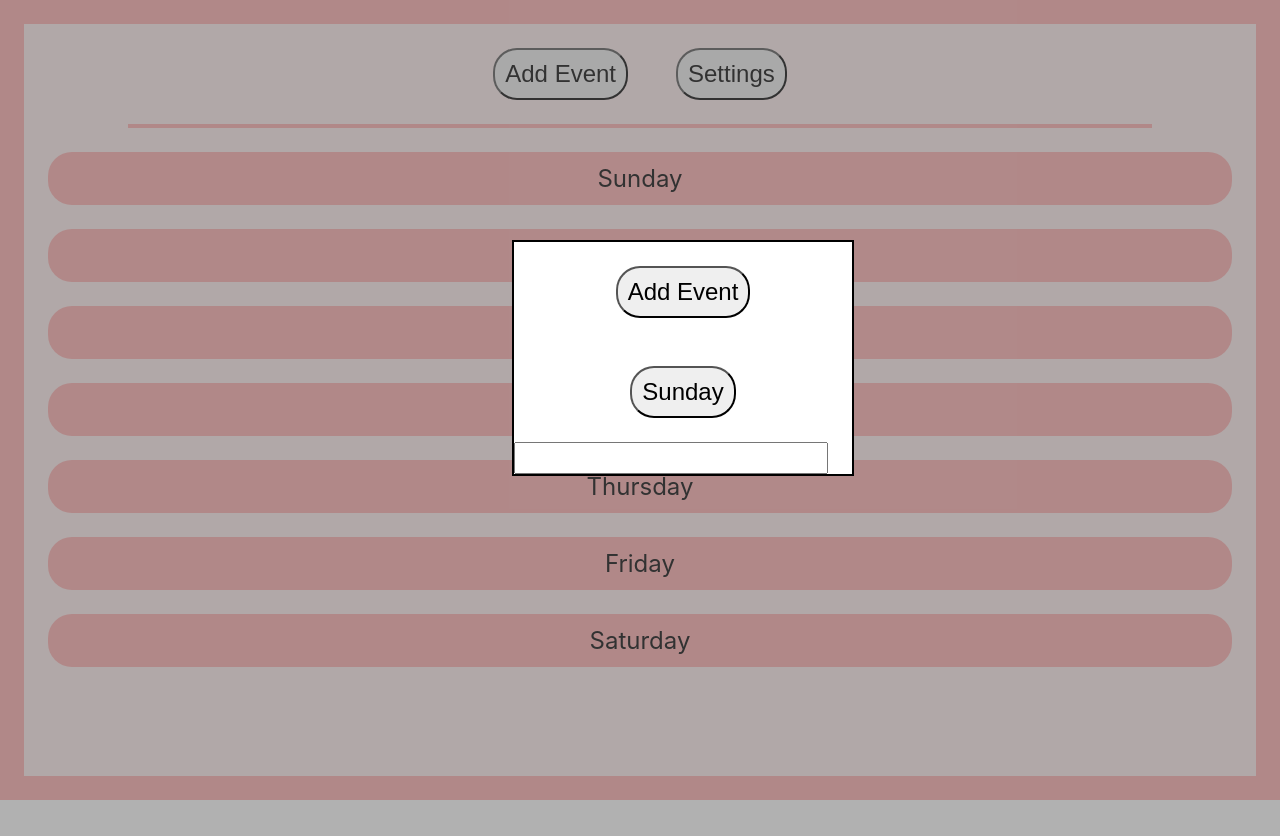
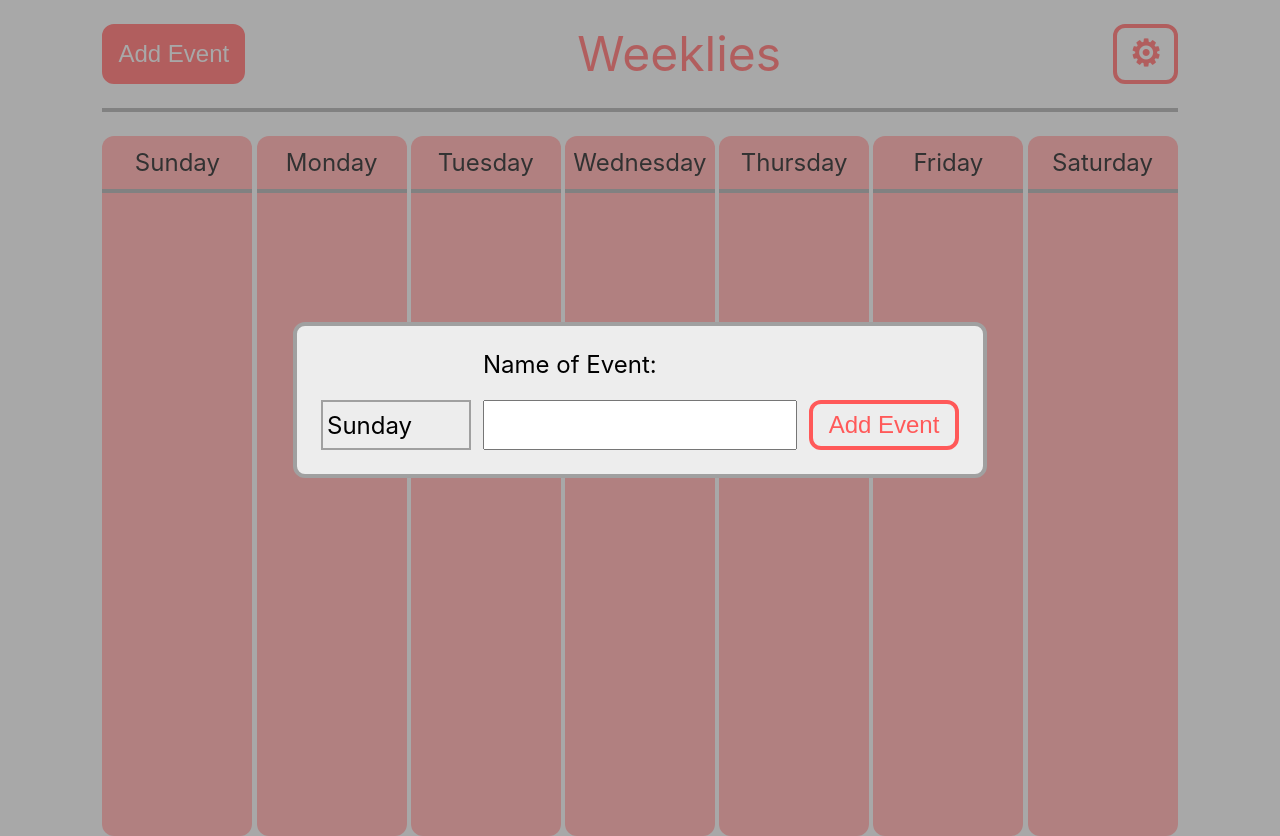
Before and after one commit to blloop/weeklies-alpha, a React (Create React App) app: page / in a window 1280 px wide. Both pictures are taken after a click on the button "Add Event". Before the commit the page ends 800 px from the top, so only its background shows below. Built offline with nearby package versions, Linux system fonts and the light colour scheme.

Commit message:
add overhauled style changes

```diff
--- a/src/components/AddEventDialog.js
+++ b/src/components/AddEventDialog.js
@@ -49,19 +49,23 @@ class AddEventDialog extends Component {
         return (
             <>
                 {this.props.showDialog &&
-                    <div className='addevents overlay'>
-                        <button
-                            onClick={this.addToList.bind(this)}>
-                            Add Event
-                        </button>
+                    <div className='addevents overlay rounded'>
                         <DayDropdown
                             changeDay={this.changeDay}
                             dayOfWeek={this.state.dayOfWeek}>
                         </DayDropdown>
-                        <input
-                            onChange={this.updateText}
-                            value={this.state.inputText}>
-                        </input>
+                        <div className='text-container'>
+                            <p> Name of Event: </p>
+                            <input
+                                onChange={this.updateText}
+                                value={this.state.inputText}>
+                            </input>
+                        </div>
+                        <button
+                            className='contrast add-button'
+                            onClick={this.addToList.bind(this)}>
+                            Add Event
+                        </button>
                     </div>
                 }
             </>
--- a/src/components/Calendar.js
+++ b/src/components/Calendar.js
@@ -13,6 +13,10 @@ class Calendar extends Component {
     }
 
     addEvent = (item) => {
+        if (item.title === '') {
+            alert('Event title cannot be empty!');
+            return;
+        }
         if (this.state.Events.some(
             curr => curr.title === item.title && curr.day === item.day)) {
             alert("Cannot add duplicate event!");
@@ -28,11 +32,11 @@ class Calendar extends Component {
     };
 
     clearEvents() {
+        localStorage.removeItem('weeklies-events');
         let newState = {
             Events: []
         }
         this.setState(newState);
-        localStorage.setItem('weeklies-events', JSON.stringify(this.state.Events));
     }
 
     render() {
--- a/src/components/DayDropdown.js
+++ b/src/components/DayDropdown.js
@@ -27,18 +27,23 @@ class DayDropdown extends Component {
 
     render() {
         return (
-            <div>
-                <button onClick={this.toggleOpen.bind(this)}> {this.props.dayOfWeek} </button>
-                {this.state.open ? (
-                    <ul className="dropdown">
-                        {WeekDays.map(
-                            (day) => (day === this.props.dayOfWeek ? null :
-                                <li key={day} className="dropdown-item">
-                                    <button onClick={() => this.setDay(day)}> {day} </button>
-                                </li >)
-                        )}
-                    </ul>
-                ) : null}
+            <div className='drop-container'>
+                <button className='drop-open top-level' onClick={this.toggleOpen.bind(this)}> {this.props.dayOfWeek} </button>
+                {
+                    this.state.open ? (
+                        <ul className='dropdown'>
+                            {WeekDays.map(
+                                (day) => (day === this.props.dayOfWeek ? null :
+                                    <button
+                                        key={day}
+                                        className='drop-open'
+                                        onClick={() => this.setDay(day)}>
+                                        {day}
+                                    </button>)
+                            )}
+                        </ul>
+                    ) : null
+                }
             </div>
         )
     }
--- a/src/components/EventList.js
+++ b/src/components/EventList.js
@@ -36,30 +36,37 @@ class EventList extends Component {
             <div className='eventlist'>
                 <div className='column' id='Sunday'>
                     <p> Sunday </p>
+                    <hr></hr>
                     {Sunday}
                 </div>
                 <div className='column' id='Monday'>
                     <p> Monday </p>
+                    <hr></hr>
                     {Monday}
                 </div>
                 <div className='column' id='Tuesday'>
                     <p> Tuesday </p>
+                    <hr></hr>
                     {Tuesday}
                 </div>
                 <div className='column' id='Wednesday'>
                     <p> Wednesday </p>
+                    <hr></hr>
                     {Wednesday}
                 </div>
                 <div className='column' id='Thursday'>
                     <p> Thursday </p>
+                    <hr></hr>
                     {Thursday}
                 </div>
                 <div className='column' id='Friday'>
                     <p> Friday </p>
+                    <hr></hr>
                     {Friday}
                 </div>
                 <div className='column' id='Saturday'>
                     <p> Saturday </p>
+                    <hr></hr>
                     {Saturday}
                 </div>
             </div>
--- a/src/components/NavBar.js
+++ b/src/components/NavBar.js
@@ -45,12 +45,17 @@ class NavBar extends Component {
         return (
             <div className='navbar' >
                 <button
+                    type='button'
+                    className='accent'
                     onClick={this.openAddEvent.bind(this)}>
                     Add Event
                 </button>
+                <p className='title'> Weeklies </p>
                 <button
+                    type='button'
+                    className='contrast settings-button'
                     onClick={this.openSettings.bind(this)}>
-                    Settings
+                    &#9881;
                 </button>
 
                 <Modal
--- a/src/components/SettingsDialog.js
+++ b/src/components/SettingsDialog.js
@@ -14,12 +14,14 @@ class SettingsDialog extends Component {
         return (
             <>
                 {this.props.showDialog &&
-                    <div className='settings overlay'>
+                    <div className='settings overlay rounded'>
                         <p> Settings List! </p>
+                        <hr></hr>
                         <li> 12 / 24 Hour Time </li>
-                        <li> Theme Color </li>
+                        <li> Accent Color </li>
                         <li> First Day of Week Sun / Mon </li>
                         <button
+                            className='contrast'
                             onClick={this.props.eventClear}>
                             Clear Events
                         </button>
--- a/src/index.css
+++ b/src/index.css
@@ -12,7 +12,18 @@ code {
     monospace;
 }
 
-/* Universal Styling */
+/* HTML Element Styling */
+
+:root {
+  --base-white: rgb(237, 237, 237);
+  --base-grey: rgb(160, 160, 160);
+  --light-red: rgb(255, 158, 158);
+  --dark-red: rgb(255, 89, 89);
+  --light-blue: rgb(117, 149, 255);
+  --dark-blue: rgb(53, 100, 255);
+  --light-green: rgb(140, 255, 117);
+  --dark-green: rgb(79, 255, 43);
+}
 
 * {
   margin: 0;
@@ -21,81 +32,83 @@ code {
   box-sizing: border-box;
 }
 
-.fade-in {
-  opacity: 1;
-  animation: fade-in 0.5s;
+body {
+  background-color: var(--base-white);
 }
 
-.fade-out {
-  opacity: 0;
-  animation: fade-out 0.5s;
+button {
+  padding: 12px;
+  border-radius: 12px;
+  transition: all 0.2s ease-in-out;
 }
 
-@keyframes fade-in {
-  0% {
-    opacity: 0;
-  }
-
-  100% {
-    opacity: 1;
-  }
-}
-
-@keyframes fade-out {
-  0% {
-    opacity: 1;
-  }
-
-  100% {
-    opacity: 0;
-  }
-}
-
-/* HTML Element Styling */
-
-button {
-  padding: 10px;
-  border-radius: 24px;
-  margin: 24px;
+button:hover {
+  cursor: pointer;
 }
 
 hr {
-  background-color: rgb(255, 174, 174);
   border: 0px;
   height: 4px;
-  width: 80vw;
+  width: 100%;
   margin: 0 auto;
+  background-color: var(--base-grey);
+}
+
+li {
+  list-style-type: none;
 }
 
 input {
-  margin-right: 24px;
+  height: 50px;
 }
 
-/* Class Based Styling */
+/* General Class Styling */
+
+.accent,
+.contrast:hover {
+  background-color: var(--dark-red);
+  color: var(--base-white);
+  border: 4px solid var(--dark-red);
+}
+
+.contrast,
+.accent:hover {
+  background-color: var(--base-white);
+  color: var(--dark-red);
+  border: 4px solid var(--dark-red);
+}
+
+.rounded {
+  border-radius: 12px;
+}
+
+.overlay {
+  border: 4px solid var(--base-grey);
+  padding: 24px;
+}
+
+/* Component Class Styling */
 
 .calendar {
-  width: 100vw;
+  width: 1200px;
+  max-width: 84vw;
   height: 100vh;
-  border: 24px solid rgb(255, 174, 174);
-  background-color: rgb(255, 237, 237);
+  margin: 0 auto;
+  background-color: var(--base-white);
 }
 
-.addevents {
-  border: 2px solid black;
-}
-
-.settings {
-  border: 2px solid blue;
-  padding: 24px;
+.title {
+  font-size: 48px;
+  color: var(--dark-red);
 }
 
 .overlay {
   position: fixed;
-  top: 30vh;
-  left: 40vw;
-  z-index: 5;
-  background-color: white;
-
+  top: 50%;
+  left: 50%;
+  z-index: 4;
+  transform: translate(-50%, -50%);
+  background-color: var(--base-white);
 }
 
 .modal-bg {
@@ -104,13 +117,99 @@ input {
   position: fixed;
   top: 0;
   left: 0;
+  z-index: 2;
   background-color: rgba(100, 100, 100, 0.5);
-  z-index: 4;
 }
 
-.eventlist p {
-  margin: 24px;
+.navbar {
+  padding: 24px 0;
+  display: flex;
+  justify-content: space-between;
+}
+
+.settings-button {
+  font-size: 36px;
+  font-weight: bold;
+  vertical-align: bottom;
+  padding: 0 12px;
+}
+
+.addevents {
+  display: flex;
+  flex-direction: row;
+  align-items: flex-end;
+  gap: 12px;
+}
+
+.addevents p,
+.add-button {
+  height: 50px;
+}
+
+.add-button {
+  width: 150px;
+  padding: 6px;
+}
+
+.drop-container,
+.text-container {
+  text-align: left;
+}
+
+.dropdown {
+  position: absolute;
+  /* display: flex;
+  flex-direction: column; */
+}
+
+.drop-open {
+  width: 100%;
+  height: 50px;
+  padding: 4px;
+  text-align: left;
+  border-radius: 0;
+  border: none;
+  font: inherit;
+  cursor: pointer;
+  background-color: var(--base-white);
+}
+
+.dropdown,
+.top-level {
+  width: 150px;
+  border: 2px solid var(--base-grey);
+  border-collapse: collapse;
+}
+
+.drop-open:hover {
+  background-color: var(--base-grey);
+}
+
+.settings * {
+  margin: 12px 0;
+}
+
+.eventlist {
+  width: 100%;
+  display: flex;
+  flex-direction: row;
+  justify-content: space-between;
+  overflow-x: auto;
+}
+
+.column {
+  width: 150px;
+  height: 700px;
+  margin-top: 24px;
+  border-radius: 12px;
+  background-color: var(--light-red);
+}
+
+.column p,
+.column li {
   padding: 12px 0;
-  border-radius: 24px;
-  background-color: rgb(255, 174, 174);
 }
+
+.column li {
+  font-size: 18px;
+}
```
